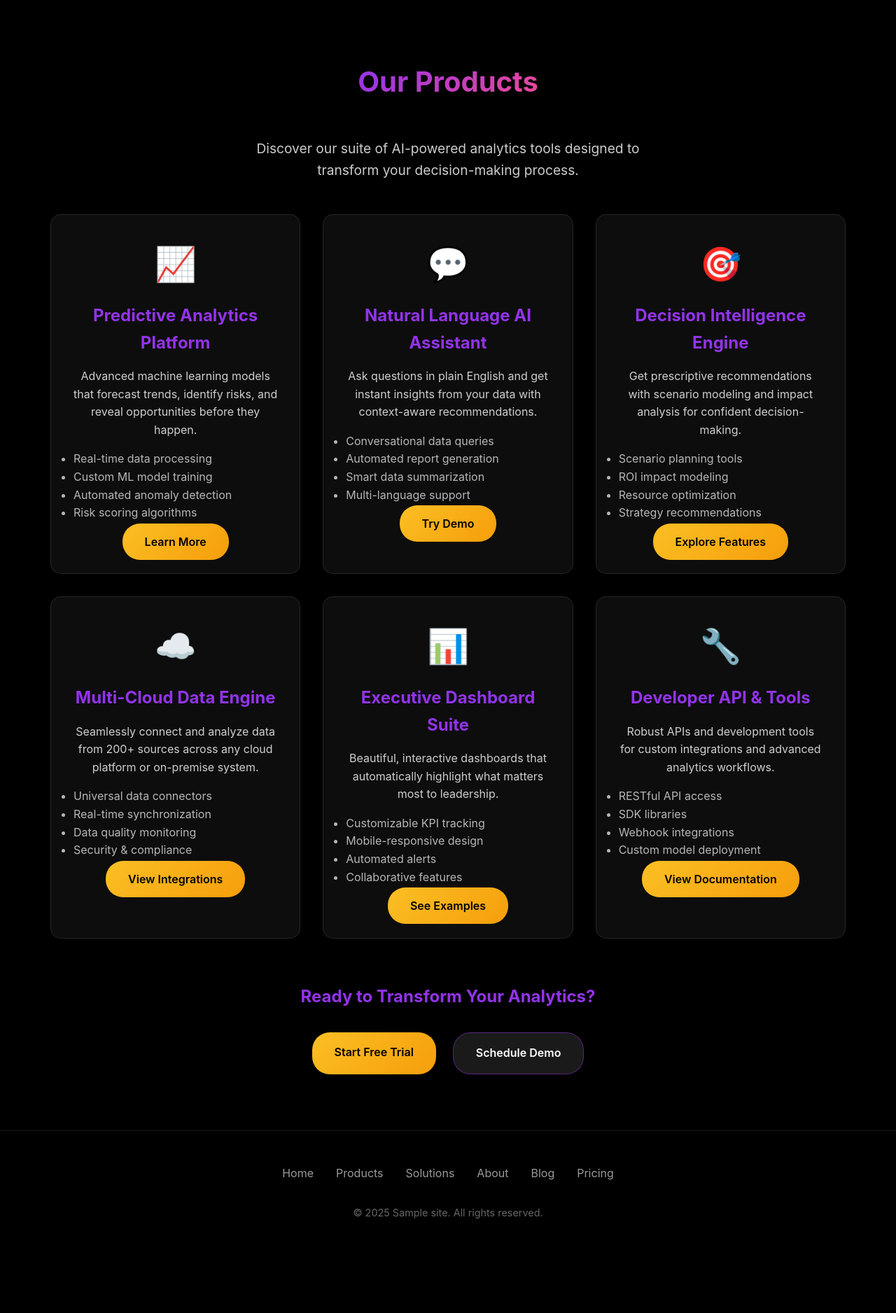
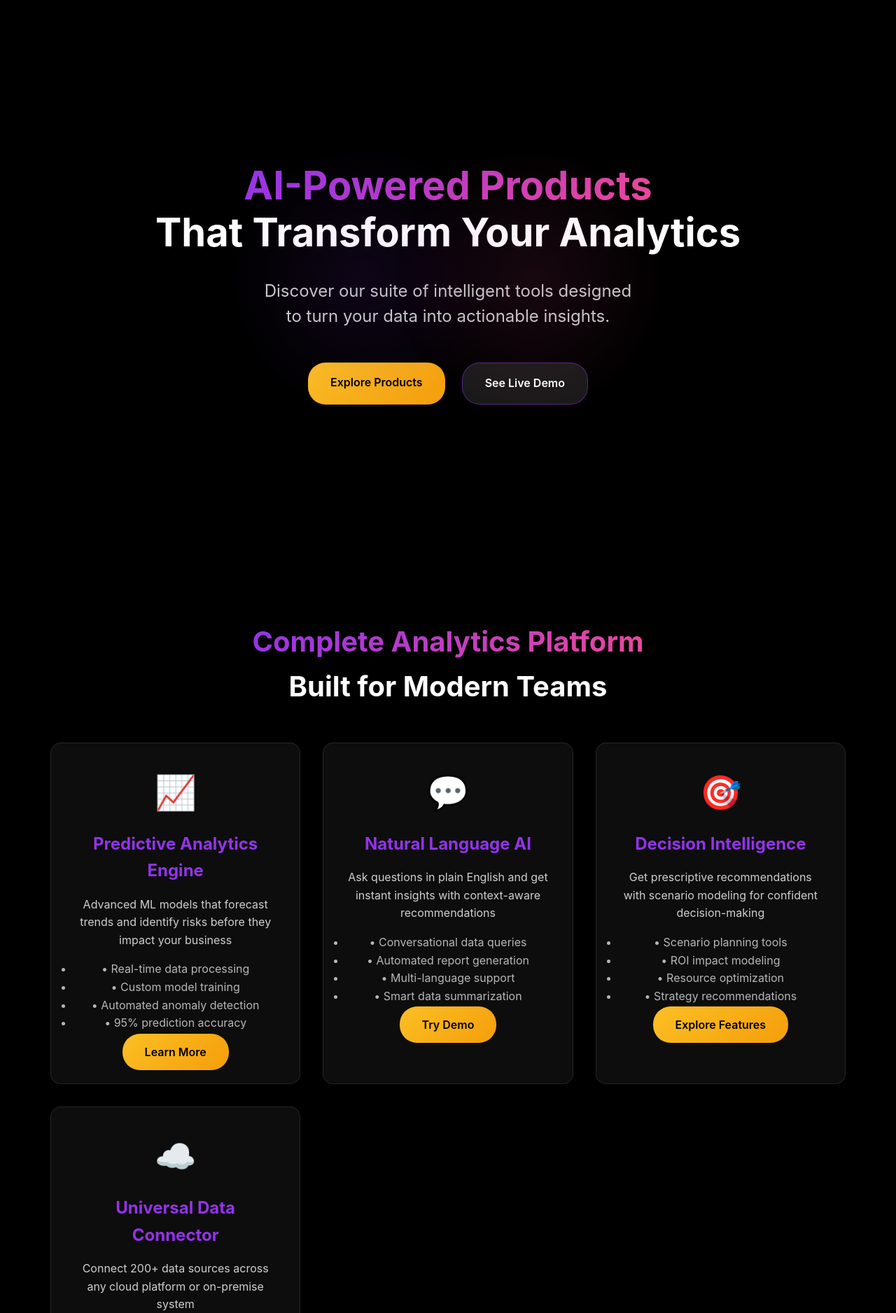
Before and after one commit to rakshith1888/marketing, a WordPress theme: template wordpress-theme/page-products.php in a window 1280 px wide. Shown: the part 75-1951 px from the top of the page at 70% size. Before the commit the page ends 1816 px from the top, so only its background shows below. Run offline with PHP 8.4 and a stand-in for WordPress, Linux system fonts and the light colour scheme; the site name, menu and one post (Sample post) are stand-ins, and other content is empty.

Commit message:
Fix: Ensure unique content on pages
The home, solutions, and products pages were displaying the same content with only background color changes. This commit addresses the issue by reviewing and ensuring each page has unique content.

```diff
--- a/wordpress-theme/page-products.php
+++ b/wordpress-theme/page-products.php
@@ -1,101 +1,133 @@
 
 <?php get_header(); ?>
 
+<section class="hero-section">
+    <div class="hero-content">
+        <h1 class="hero-title">
+            <span class="text-gradient">AI-Powered Products</span><br>
+            That Transform Your Analytics
+        </h1>
+
+        <p class="hero-subtitle">
+            Discover our suite of intelligent tools designed<br>
+            to turn your data into actionable insights.
+        </p>
+
+        <div class="hero-buttons">
+            <a href="#" class="btn-primary">Explore Products</a>
+            <a href="#" class="btn-secondary">See Live Demo</a>
+        </div>
+    </div>
+</section>
+
 <section class="content-section">
-    <div style="text-align: center; margin-bottom: 3rem;">
-        <h1 class="section-title">
-            <span class="text-gradient">Our Products</span>
-        </h1>
-        <p style="font-size: 1.2rem; color: rgba(255, 255, 255, 0.8); max-width: 600px; margin: 0 auto;">
-            Discover our suite of AI-powered analytics tools designed to transform your decision-making process.
-        </p>
-    </div>
+    <h2 class="section-title">
+        <span class="text-gradient">Complete Analytics Platform</span><br>
+        Built for Modern Teams
+    </h2>
 
     <div class="features-grid">
         <div class="feature-card">
             <div class="feature-icon">📈</div>
-            <h3 class="feature-title">Predictive Analytics Platform</h3>
-            <p class="feature-description">Advanced machine learning models that forecast trends, identify risks, and reveal opportunities before they happen.</p>
-            <ul style="text-align: left; margin: 1rem 0; color: rgba(255, 255, 255, 0.7);">
-                <li>Real-time data processing</li>
-                <li>Custom ML model training</li>
-                <li>Automated anomaly detection</li>
-                <li>Risk scoring algorithms</li>
+            <h3 class="feature-title">Predictive Analytics Engine</h3>
+            <p class="feature-description">Advanced ML models that forecast trends and identify risks before they impact your business</p>
+            <ul style="margin: 1rem 0; color: rgba(255, 255, 255, 0.7);">
+                <li>• Real-time data processing</li>
+                <li>• Custom model training</li>
+                <li>• Automated anomaly detection</li>
+                <li>• 95% prediction accuracy</li>
             </ul>
             <a href="#" class="btn-primary">Learn More</a>
         </div>
 
         <div class="feature-card">
             <div class="feature-icon">💬</div>
-            <h3 class="feature-title">Natural Language AI Assistant</h3>
-            <p class="feature-description">Ask questions in plain English and get instant insights from your data with context-aware recommendations.</p>
-            <ul style="text-align: left; margin: 1rem 0; color: rgba(255, 255, 255, 0.7);">
-                <li>Conversational data queries</li>
-                <li>Automated report generation</li>
-                <li>Smart data summarization</li>
-                <li>Multi-language support</li>
+            <h3 class="feature-title">Natural Language AI</h3>
+            <p class="feature-description">Ask questions in plain English and get instant insights with context-aware recommendations</p>
+            <ul style="margin: 1rem 0; color: rgba(255, 255, 255, 0.7);">
+                <li>• Conversational data queries</li>
+                <li>• Automated report generation</li>
+                <li>• Multi-language support</li>
+                <li>• Smart data summarization</li>
             </ul>
             <a href="#" class="btn-primary">Try Demo</a>
         </div>
 
         <div class="feature-card">
             <div class="feature-icon">🎯</div>
-            <h3 class="feature-title">Decision Intelligence Engine</h3>
-            <p class="feature-description">Get prescriptive recommendations with scenario modeling and impact analysis for confident decision-making.</p>
-            <ul style="text-align: left; margin: 1rem 0; color: rgba(255, 255, 255, 0.7);">
-                <li>Scenario planning tools</li>
-                <li>ROI impact modeling</li>
-                <li>Resource optimization</li>
-                <li>Strategy recommendations</li>
+            <h3 class="feature-title">Decision Intelligence</h3>
+            <p class="feature-description">Get prescriptive recommendations with scenario modeling for confident decision-making</p>
+            <ul style="margin: 1rem 0; color: rgba(255, 255, 255, 0.7);">
+                <li>• Scenario planning tools</li>
+                <li>• ROI impact modeling</li>
+                <li>• Resource optimization</li>
+                <li>• Strategy recommendations</li>
             </ul>
             <a href="#" class="btn-primary">Explore Features</a>
         </div>
 
         <div class="feature-card">
             <div class="feature-icon">☁️</div>
-            <h3 class="feature-title">Multi-Cloud Data Engine</h3>
-            <p class="feature-description">Seamlessly connect and analyze data from 200+ sources across any cloud platform or on-premise system.</p>
-            <ul style="text-align: left; margin: 1rem 0; color: rgba(255, 255, 255, 0.7);">
-                <li>Universal data connectors</li>
-                <li>Real-time synchronization</li>
-                <li>Data quality monitoring</li>
-                <li>Security & compliance</li>
+            <h3 class="feature-title">Universal Data Connector</h3>
+            <p class="feature-description">Connect 200+ data sources across any cloud platform or on-premise system</p>
+            <ul style="margin: 1rem 0; color: rgba(255, 255, 255, 0.7);">
+                <li>• Pre-built integrations</li>
+                <li>• Real-time synchronization</li>
+                <li>• Data quality monitoring</li>
+                <li>• Enterprise security</li>
             </ul>
             <a href="#" class="btn-primary">View Integrations</a>
         </div>
+    </div>
+</section>
 
+<section class="content-section" style="background: rgba(255, 255, 255, 0.02);">
+    <h2 class="section-title">
+        <span class="text-gradient">Pricing Plans</span><br>
+        Choose What Works for You
+    </h2>
+
+    <div class="features-grid">
         <div class="feature-card">
-            <div class="feature-icon">📊</div>
-            <h3 class="feature-title">Executive Dashboard Suite</h3>
-            <p class="feature-description">Beautiful, interactive dashboards that automatically highlight what matters most to leadership.</p>
-            <ul style="text-align: left; margin: 1rem 0; color: rgba(255, 255, 255, 0.7);">
-                <li>Customizable KPI tracking</li>
-                <li>Mobile-responsive design</li>
-                <li>Automated alerts</li>
-                <li>Collaborative features</li>
+            <div class="feature-icon">🚀</div>
+            <h3 class="feature-title">Starter</h3>
+            <div style="font-size: 2rem; font-weight: bold; color: #9333ea; margin: 1rem 0;">$99/month</div>
+            <p class="feature-description">Perfect for small teams getting started with AI analytics</p>
+            <ul style="margin: 1rem 0; color: rgba(255, 255, 255, 0.7);">
+                <li>• Up to 5 users</li>
+                <li>• 3 data sources</li>
+                <li>• Basic analytics</li>
+                <li>• Email support</li>
             </ul>
-            <a href="#" class="btn-primary">See Examples</a>
+            <a href="#" class="btn-primary">Start Trial</a>
+        </div>
+
+        <div class="feature-card" style="border: 2px solid #9333ea;">
+            <div class="feature-icon">⭐</div>
+            <h3 class="feature-title">Professional</h3>
+            <div style="font-size: 2rem; font-weight: bold; color: #9333ea; margin: 1rem 0;">$299/month</div>
+            <p class="feature-description">Advanced features for growing businesses</p>
+            <ul style="margin: 1rem 0; color: rgba(255, 255, 255, 0.7);">
+                <li>• Up to 25 users</li>
+                <li>• Unlimited data sources</li>
+                <li>• Predictive analytics</li>
+                <li>• Priority support</li>
+            </ul>
+            <a href="#" class="btn-primary">Most Popular</a>
         </div>
 
         <div class="feature-card">
-            <div class="feature-icon">🔧</div>
-            <h3 class="feature-title">Developer API & Tools</h3>
-            <p class="feature-description">Robust APIs and development tools for custom integrations and advanced analytics workflows.</p>
-            <ul style="text-align: left; margin: 1rem 0; color: rgba(255, 255, 255, 0.7);">
-                <li>RESTful API access</li>
-                <li>SDK libraries</li>
-                <li>Webhook integrations</li>
-                <li>Custom model deployment</li>
+            <div class="feature-icon">🏢</div>
+            <h3 class="feature-title">Enterprise</h3>
+            <div style="font-size: 2rem; font-weight: bold; color: #9333ea; margin: 1rem 0;">Custom</div>
+            <p class="feature-description">Full-scale deployment with dedicated support</p>
+            <ul style="margin: 1rem 0; color: rgba(255, 255, 255, 0.7);">
+                <li>• Unlimited users</li>
+                <li>• Custom integrations</li>
+                <li>• Dedicated support</li>
+                <li>• On-premise options</li>
             </ul>
-            <a href="#" class="btn-primary">View Documentation</a>
-        </div>
-    </div>
-
-    <div style="text-align: center; margin-top: 4rem;">
-        <h2 style="color: #9333ea; margin-bottom: 2rem;">Ready to Transform Your Analytics?</h2>
-        <div class="hero-buttons">
-            <a href="#" class="btn-primary">Start Free Trial</a>
-            <a href="#" class="btn-secondary">Schedule Demo</a>
+            <a href="#" class="btn-primary">Contact Sales</a>
         </div>
     </div>
 </section>
```
Also changed, not shown: wordpress-theme/index.php (+59 -0 lines), wordpress-theme/page-solutions.php (+101 -65 lines).
